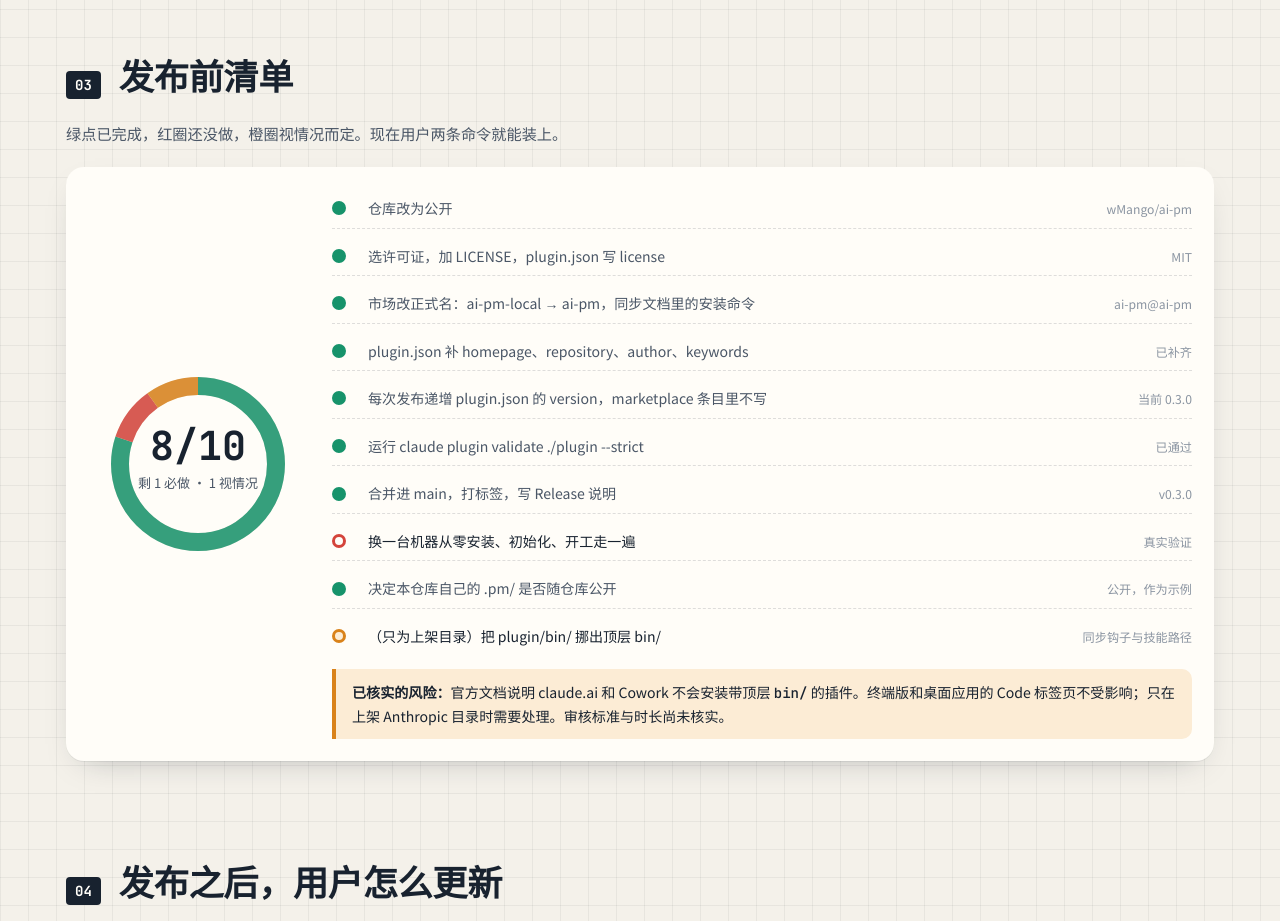
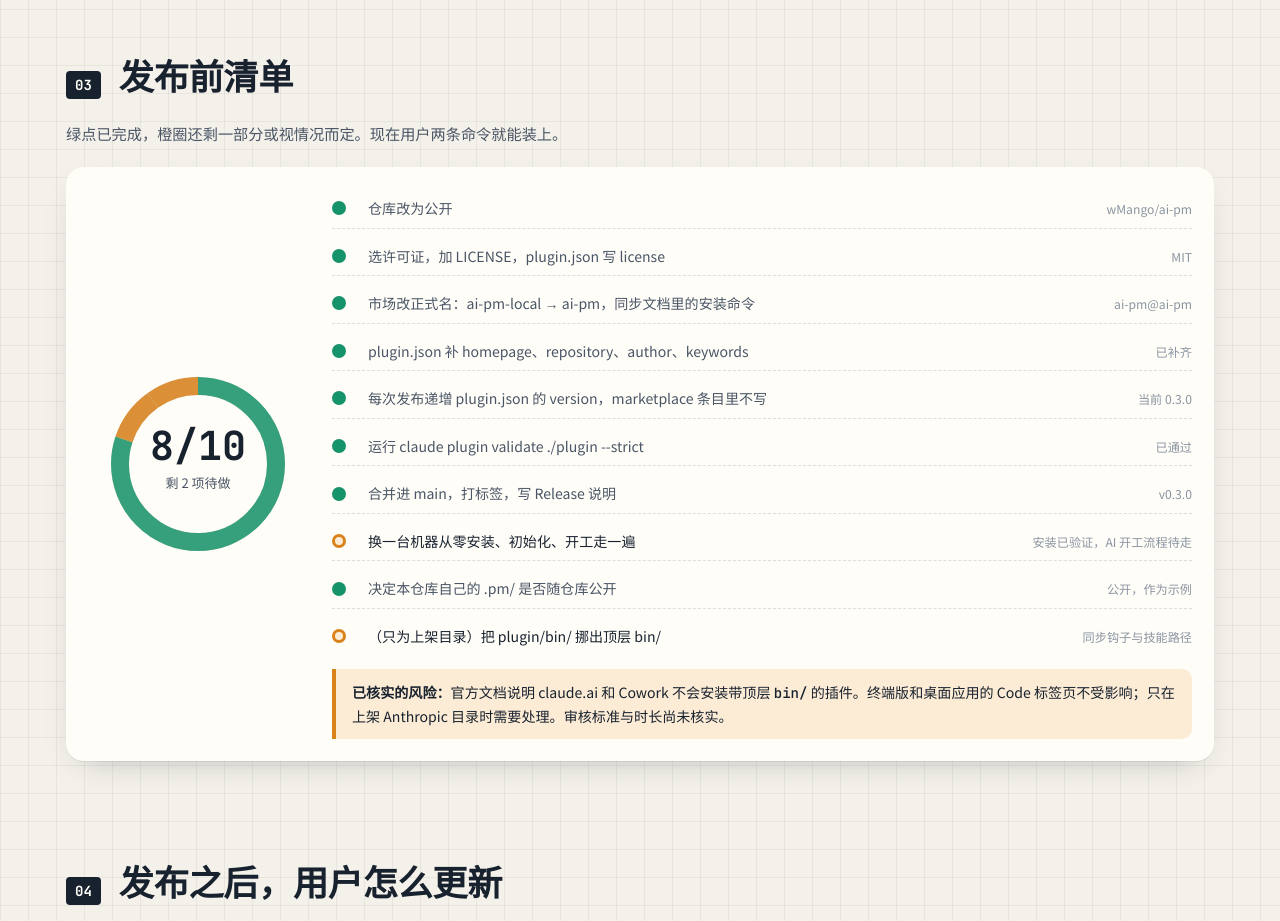
Before and after one commit to wMango/ai-pm, a website: page docs/publishing.html in a window 1280 px wide. Shown: the part 1419-2340 px from the top of the page. Drawn offline with Linux system fonts and the light colour scheme.

Commit message:
docs: 发布清单记录从零安装的验证结果
Co-Authored-By: Claude Opus 5.5 <noreply@anthropic.com>

```diff
--- a/docs/publishing.html
+++ b/docs/publishing.html
@@ -156,16 +156,16 @@ svg .mono { font-family: var(--font-mono); }
 <section aria-labelledby="s3">
   <div class="sec-head">
     <span class="sec-num">03</span><h2 id="s3">发布前清单</h2>
-    <p class="sub">绿点已完成，红圈还没做，橙圈视情况而定。现在用户两条命令就能装上。</p>
+    <p class="sub">绿点已完成，橙圈还剩一部分或视情况而定。现在用户两条命令就能装上。</p>
   </div>
   <div class="card pad checklist">
     <svg viewBox="0 0 200 200" role="img" aria-label="10 项里 8 项已完成" style="width:200px;height:200px;justify-self:center">
       <circle cx="100" cy="100" r="78" fill="none" stroke="var(--paper-2)" stroke-width="18"/>
       <circle cx="100" cy="100" r="78" fill="none" stroke="var(--ok)" stroke-width="18" stroke-dasharray="392 490" transform="rotate(-90 100 100)" opacity=".85"/>
-      <circle cx="100" cy="100" r="78" fill="none" stroke="var(--break)" stroke-width="18" stroke-dasharray="49 490" stroke-dashoffset="-392" transform="rotate(-90 100 100)" opacity=".85"/>
+      <circle cx="100" cy="100" r="78" fill="none" stroke="var(--blocked)" stroke-width="18" stroke-dasharray="49 490" stroke-dashoffset="-392" transform="rotate(-90 100 100)" opacity=".85"/>
       <circle cx="100" cy="100" r="78" fill="none" stroke="var(--blocked)" stroke-width="18" stroke-dasharray="49 490" stroke-dashoffset="-441" transform="rotate(-90 100 100)" opacity=".85"/>
       <text x="100" y="96" text-anchor="middle" font-size="40" font-weight="900" class="mono" fill="var(--ink)">8/10</text>
-      <text x="100" y="124" text-anchor="middle" font-size="13" fill="var(--ink-2)">剩 1 必做 · 1 视情况</text>
+      <text x="100" y="124" text-anchor="middle" font-size="13" fill="var(--ink-2)">剩 2 项待做</text>
     </svg>
     <div>
       <ul class="checks">
@@ -176,7 +176,7 @@ svg .mono { font-family: var(--font-mono); }
         <li class="done"><i class="dot"></i><span>每次发布递增 plugin.json 的 version，marketplace 条目里不写</span><small>当前 0.3.0</small></li>
         <li class="done"><i class="dot"></i><span>运行 claude plugin validate ./plugin --strict</span><small>已通过</small></li>
         <li class="done"><i class="dot"></i><span>合并进 main，打标签，写 Release 说明</span><small>v0.3.0</small></li>
-        <li class="todo"><i class="dot"></i><span>换一台机器从零安装、初始化、开工走一遍</span><small>真实验证</small></li>
+        <li class="warn"><i class="dot"></i><span>换一台机器从零安装、初始化、开工走一遍</span><small>安装已验证，AI 开工流程待走</small></li>
         <li class="done"><i class="dot"></i><span>决定本仓库自己的 .pm/ 是否随仓库公开</span><small>公开，作为示例</small></li>
         <li class="warn"><i class="dot"></i><span>（只为上架目录）把 plugin/bin/ 挪出顶层 bin/</span><small>同步钩子与技能路径</small></li>
       </ul>
```
Also changed, not shown: docs/publishing.md (+1 -1 lines).
